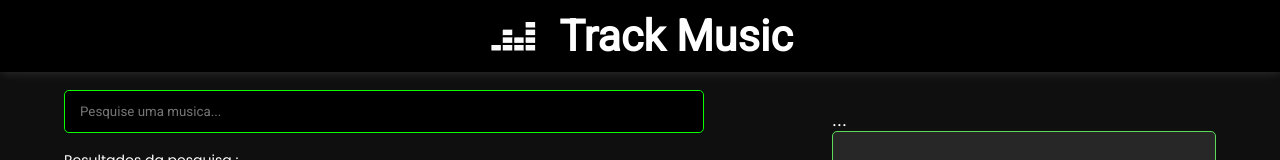
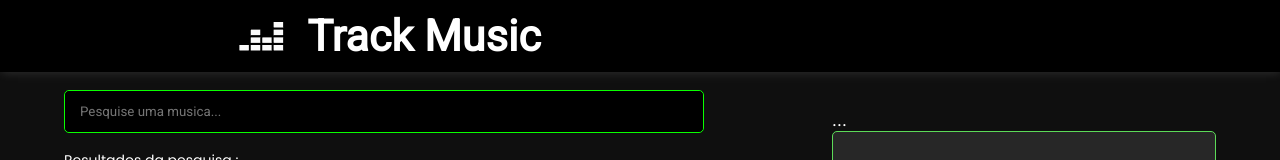
Before and after one commit to Wenderf5/Track-music-front-end, a React (Vite) app: page / in a window 1280 px wide. Shown: the top 160 px of the page. Built offline with nearby package versions, Linux system fonts and the light colour scheme; no server answers; some icons are missing.

Commit message:
fix: nav bar logo

```diff
--- a/src/Components/NavBar/index.module.css
+++ b/src/Components/NavBar/index.module.css
@@ -12,6 +12,7 @@
     display: flex;
     align-items: center;
     gap: 20px;
+    margin-left: -40%;
 }
 
 .logo span {
@@ -37,6 +38,7 @@
         align-items: center;
         justify-content: center;
         gap: 20px;
+        margin-left: 0;
     }
 
     .logo span {
```
